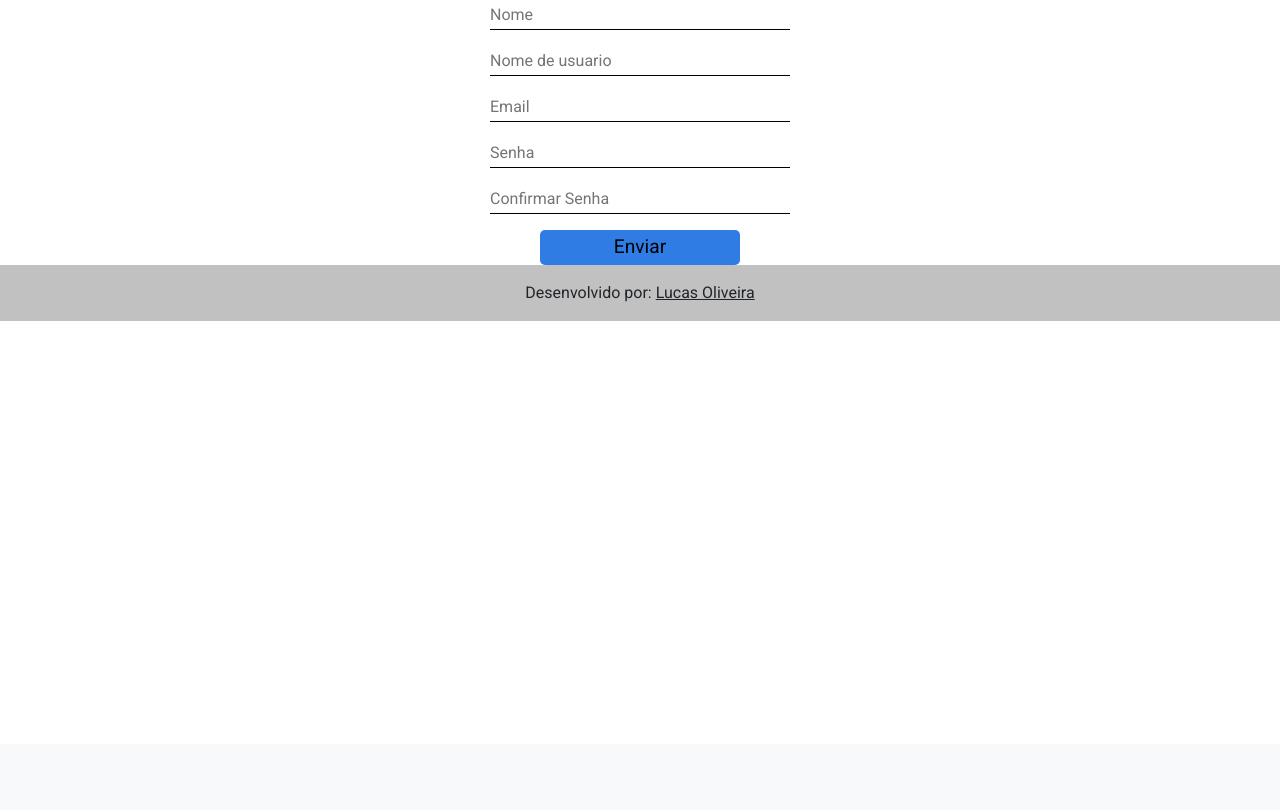
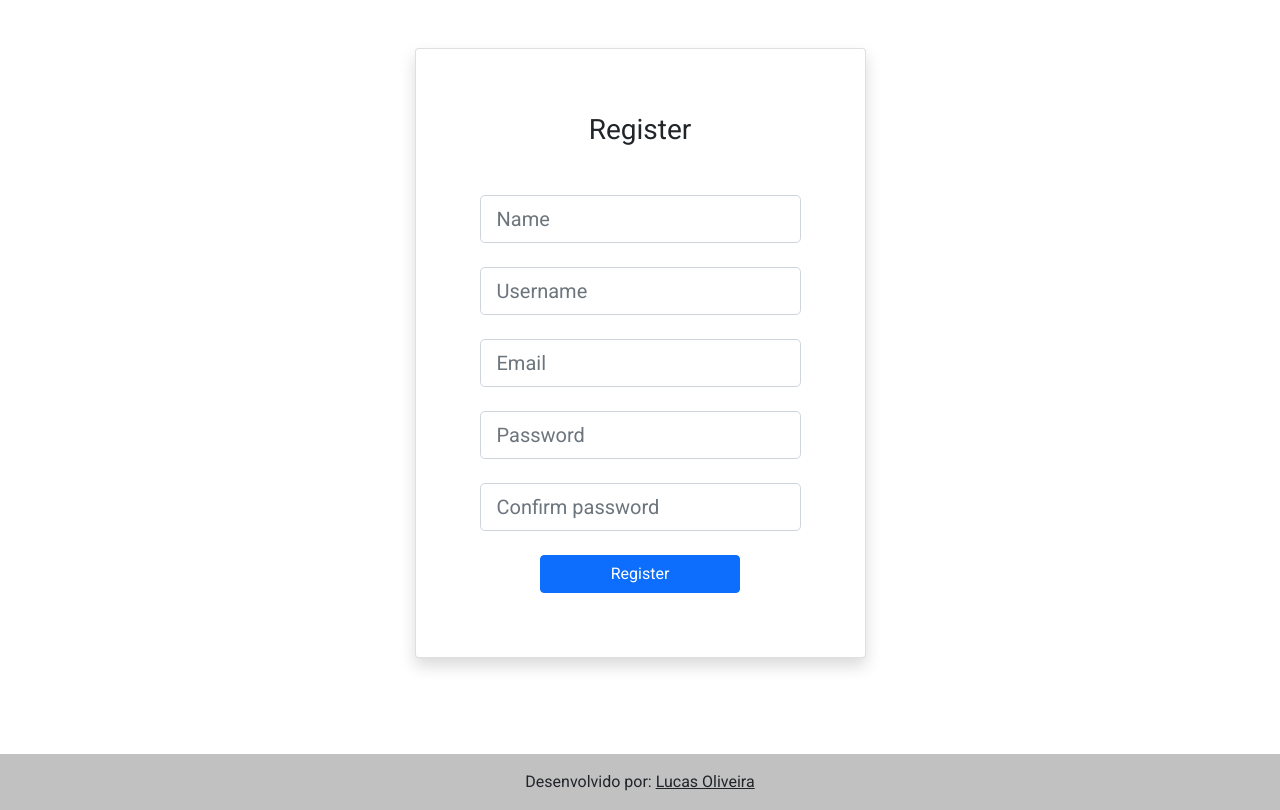
Before and after one commit to Skaylan/flask_crud, a Flask app: page /register in a window 1280 px wide. Shown: the part 56-866 px from the top of the page. Before the commit the page ends 377 px from the top, so only its background shows below. Run offline with Flask 2, Linux system fonts and the light colour scheme.

Commit message:
Register from updated

```diff
--- a/app/controllers/routes.py
+++ b/app/controllers/routes.py
@@ -100,7 +100,6 @@ def user_page():
 
     # items = Item.query.filter_by(owner_id=session['id']).all().order_by(Item.posted_at.desc())
     items = Item.query.filter_by(owner_id=session['id']).order_by(Item.created_at.desc()).all()
-    # items = []
     return render_template('user_page.html', form=form, items=items)
 
 
@@ -155,5 +154,4 @@ def complete_task():
             except Exception as error:
                 print(error.__cause__)
 
-        print('aqui:::::::>>>>>>>', id)
     return redirect(url_for('user_page'))
--- a/app/models/forms/register_form.py
+++ b/app/models/forms/register_form.py
@@ -5,9 +5,9 @@ from wtforms.validators import DataRequired, Email, Length
 
 
 class RegisterForm(FlaskForm):
-    name = StringField('nome', render_kw={'placeholder': 'Nome', 'autocomplete': 'off'}, validators=[DataRequired(), Length(min=4, max=100, message='Nome deve conter entre 4 e 100 caracteres!')])
-    username = StringField('Usuario', render_kw={'placeholder': 'Nome de usuario', 'autocomplete': 'off'}, validators=[DataRequired(), Length(min=4, max=30, message='Nome de usuario deve conter entre 4 e 30 caracteres')])
-    email = EmailField('Email', render_kw={'placeholder': 'Email', 'autocomplete': 'off'}, validators=[DataRequired(), Email(message='Email Invalido!')])
-    password = PasswordField('Senha', render_kw={'placeholder': 'Senha'}, validators=[DataRequired(), Length(min=8, message="A senha deve no minimo 8 caracteres!")])
-    confirm_password = PasswordField('Confirmar senha', render_kw={'placeholder': 'Confirmar Senha'}, validators=[DataRequired()])
-    submit = SubmitField('Enviar', render_kw={'class': 'button'})
+    name = StringField('nome', render_kw={'placeholder': 'Name'}, validators=[DataRequired(), Length(min=4, max=100, message='Nome deve conter entre 4 e 100 caracteres!')])
+    username = StringField('Usuario', render_kw={'placeholder': 'Username'}, validators=[DataRequired(), Length(min=4, max=30, message='Nome de usuario deve conter entre 4 e 30 caracteres')])
+    email = EmailField('Email', render_kw={'placeholder': 'Email'}, validators=[DataRequired(), Email(message='Email Invalido!')])
+    password = PasswordField('Senha', render_kw={'placeholder': 'Password'}, validators=[DataRequired(), Length(min=8, message="A senha deve no minimo 8 caracteres!")])
+    confirm_password = PasswordField('Confirmar senha', render_kw={'placeholder': 'Confirm password'}, validators=[DataRequired()])
+    submit = SubmitField('Register', render_kw={'class': 'button'})
--- a/app/static/css/register.css
+++ b/app/static/css/register.css
@@ -1,36 +1,3 @@
-.form form{
-    display: flex;
-    flex-direction: column;
-    align-items: center;
-    justify-content: center;
-    gap: 1rem;
-}
-
-.form form input{
-    width: 300px;
-    height: 30px;
-    outline: none;
-    border: none;
-    border-bottom: 1px solid black;
-}
-
-
-.form form .button{
-    background: #2f7de4;
-    border: none;
-    width: 250px;
-    height: 35px;
-    border-radius: 5px;
-    cursor: pointer;
-    font-size: 1.2rem;
-}
-
-.form form .button:hover{
-    background: #025ed6;
-    transition: .5s ease;
-    color: #fff;
-}
-
 #popup{
     animation: inOut 1500ms;
     display: flex;
--- a/app/templates/register.html
+++ b/app/templates/register.html
@@ -7,17 +7,30 @@
 {% block main %}
 
 <main>
-    <div class="form">
+    <div class="container py-5 h-100 ">
+        <div class="row d-flex justify-content-center align-items-center h-100 ">
+          <div class="col-12 col-md-8 col-lg-6 col-xl-5 ">
+            <div class="card shadow-2-strong shadow p-3 mb-5 bg-white rounded" style="border-radius: 1rem;">
+                <div class="card-body p-5 text-center">
+                    <h3 class="mb-5">Register</h3>
                     <form action="{{ url_for('register') }}" method="POST">
-            {{ form.csrf_token }}
-            {{ form.hidden_tag() }}
-            {{ form.name }}
-            {{form.username}}
-            {{ form.email }}
-            {{ form.password }}
-            {{ form.confirm_password }}
-            {{ form.submit }}
-
+                        {{form.csrf_token}}
+                      <div class="form-outline mb-4">
+                          {{form.name(class='form-control form-control-lg ')}}
+                      </div>
+                      <div class="form-outline mb-4">
+                          {{form.username(class='form-control form-control-lg ')}}
+                      </div>
+                      <div class="form-outline mb-4">
+                          {{form.email(class='form-control form-control-lg ')}}
+                      </div>
+                      <div class="form-outline mb-4">
+                          {{form.password(class='form-control form-control-lg ')}}
+                      </div>
+                      <div class="form-outline mb-4">
+                          {{form.confirm_password(class='form-control form-control-lg ')}}
+                      </div>
+                      {{form.submit(class='btn btn-primary btn-md btn-block')}}
                         {% with msgs = get_flashed_messages(with_categories=True) %}
                         {% if msgs %}
                             {% for category, msg in msgs %}
@@ -27,7 +40,11 @@
                             {% endfor %}
                         {% endif %}
                         {% endwith %}
+                  </div>
               </form>
+            </div>
+          </div>
+        </div>
       </div>
 </main>
 
```
Also changed, not shown: app/database.db. Lines whose indentation alone changed are shown as unchanged.
